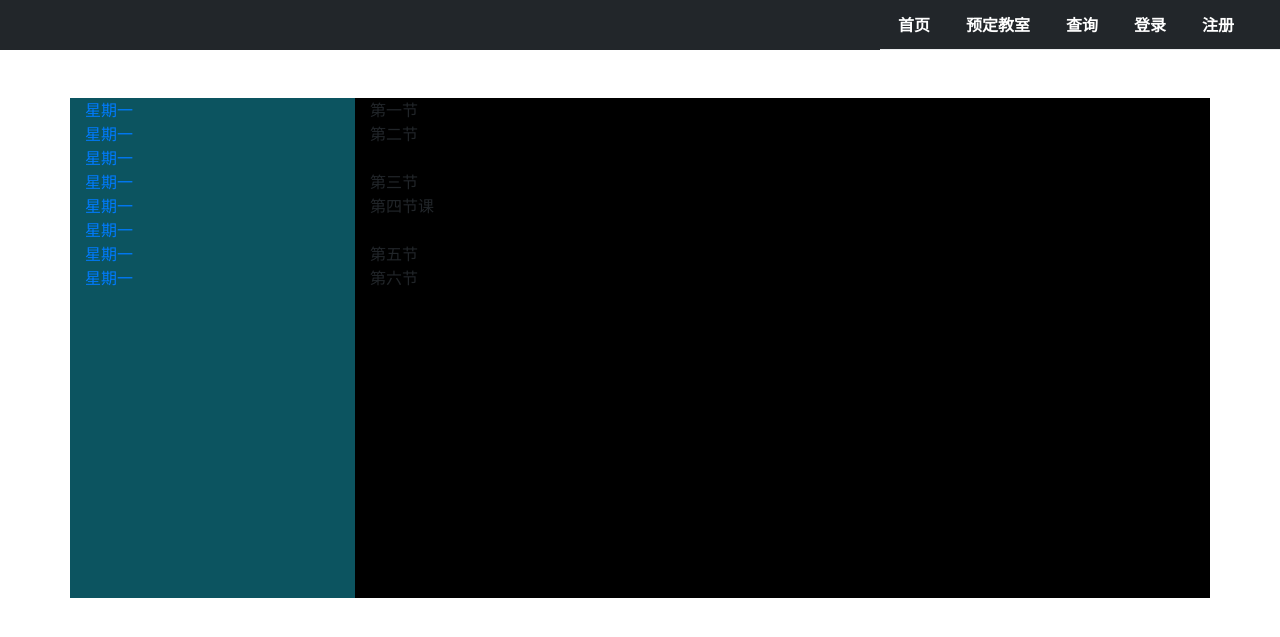
After one commit to KTGhaiyuan/Reservation-Flask, a Flask app: page /room/1 in a window 1280 px wide. The commit adds this page. Shown: the top 637 px of the page. Run offline with Flask 2, Linux system fonts and the light colour scheme; data that the repository does not hold is empty; parts of the project's set-up code (start-up, migrations or seed data) failed here and were passed over; some libraries are stand-ins or nearby versions.

Commit message:
add roomstatus,not finish .fix nav fix index when not login

```diff
--- a/Flask_backstage/app.py
+++ b/Flask_backstage/app.py
@@ -8,8 +8,12 @@ import datetime
 import utils
 
 app = Flask(__name__)
-allroom = ["101","111","105","108","201","202","204","205","208","212","301","302","304","305","308","310","312","第一电教室","第三电教室","第五电教室","第六电教室","第七电教室","第二电教室", "新平一","新平二","新平三","新平四","食品实验室","生物实验室一","生物实验室二","生物实验室三","生物实验室四","无机实验室","有机实验室","水化实验室","生化实验室","第三机房","第四机房","第五机房","第六机房","第一机房","第二机房","语音室02","第12机房", "第34机房","新语音室","旧语音室","电工电子实验室","金相实验室","发动机构造实验室","汽车维修实验室","发动机性能实验室","汽车电气实验室","电喷发动机试验室","汽车综合实习车间","基础实验室","冷库","空调实验室","制冷机械设备实验室","小型制冷实验室","旧平一","综合车间","绘图室"]
-
+allroom = ["101", "111", "105", "108", "201", "202", "204", "205", "208", "212", "301", "302", "304", "305", "308",
+           "310", "312", "第一电教室", "第三电教室", "第五电教室", "第六电教室", "第七电教室", "第二电教室", "新平一", "新平二", "新平三", "新平四", "食品实验室",
+           "生物实验室一", "生物实验室二", "生物实验室三", "生物实验室四", "无机实验室", "有机实验室", "水化实验室", "生化实验室", "第三机房", "第四机房", "第五机房", "第六机房",
+           "第一机房", "第二机房", "语音室02", "第12机房", "第34机房", "新语音室", "旧语音室", "电工电子实验室", "金相实验室", "发动机构造实验室", "汽车维修实验室",
+           "发动机性能实验室", "汽车电气实验室", "电喷发动机试验室", "汽车综合实习车间", "基础实验室", "冷库", "空调实验室", "制冷机械设备实验室", "小型制冷实验室", "旧平一", "综合车间",
+           "绘图室"]
 
 # change this config on product env
 app.config["MONGO_URI"] = "mongodb://localhost:27017/reservation"
@@ -18,13 +22,12 @@ app.config['JWT_SECRET_KEY'] = 'super-secret'
 app.config["SECRET_KEY"] = "super secret key"
 app.config["JWT_TOKEN_LOCATION"] = ['headers', 'cookies']
 app.config["JWT_ACCESS_TOKEN_EXPIRES"] = False
-app.config["JWT_COOKIE_CSRF_PROTECT"]=False
+app.config["JWT_COOKIE_CSRF_PROTECT"] = False
 # app.secret_key = "super secret key"
 mongo = PyMongo(app)
 jwt = JWTManager(app)
 
 # print(mongo.db.course.find_one({"classroom": "111", "sunday": "4", "time": "九","date":3}))
-
 
 
 """
@@ -38,6 +41,7 @@ def testjwt():
     aa = make_response(render_template("index.html"))
     aa.set_cookie("access_token_cookie", create_access_token(identity="a", expires_delta=False))
     return aa
+
 
 @app.route('/hw')
 def helloworld():
@@ -57,11 +61,12 @@ def test():
     # flash("asfas", "warning")
     # return aa
 
+
 @app.route('/register', methods=["GET", "POST"])
 def register():
     if (request.method == "GET"):
         return render_template("register.html")
-    elif(request.method=="POST"):
+    elif (request.method == "POST"):
         assert "actual_name" in request.form
         assert "username" in request.form
         assert "password" in request.form
@@ -76,20 +81,21 @@ def register():
             identity = request.form["identity"]
             password = request.form["password"]
             try:
-                user=mongo.db.user.find_one({"actual_name": str(actual_name),"username":str(username)})
-                if user!=None:
+                user = mongo.db.user.find_one({"actual_name": str(actual_name), "username": str(username)})
+                if user != None:
                     return redirect(url_for("/"))
                 else:
                     mongo.db.user.insert(
                         {"actual_name": actual_name, "username": username, "password": password, "identity": identity})
-                    #return "注册成功"
+                    # return "注册成功"
 
                     if ("json" in request.headers and request.headers["json"] == "1"):
                         return jsonify({"msg": "register successful", "error": "0"})
                     else:
                         flash("注册成功", "success")
-                        resp=make_response(redirect(url_for("index")))
-                        resp.set_cookie("access_token_cookie",create_access_token(identity=username,expires_delta=False))
+                        resp = make_response(redirect(url_for("index")))
+                        resp.set_cookie("access_token_cookie",
+                                        create_access_token(identity=username, expires_delta=False))
                         return resp
             except:
                 if ("json" in request.headers and request.headers["json"] == "1"):
@@ -97,8 +103,6 @@ def register():
                 else:
                     flash("已经注册,去登陆", "danger")
                     return redirect(url_for("register"))
-
-
 
 
 @app.route('/login', methods=["POST", "GET"])
@@ -130,6 +134,35 @@ def login():
                 resp.set_cookie("access_token_cookie", access_token)
                 return resp
 
+
+@app.route("/room/<string:roomname>")
+def roomstatus(roomname):
+    room = mongo.db.course.find({"classroom":str(roomname)})
+
+    now = datetime.datetime.now()  # 当前时间
+    start = datetime.datetime(2018, 9, 3, 0, 0, 0, 000000)  # 开始时间
+    diff = (now - start).days * 24 * 60 * 60 + (now - start).seconds  # 距离开学已经过了多长时间
+    week = now.weekday() + 1  # 星期几
+
+    dijizhou = int(diff / (7 * 24 * 60 * 60)) + 1  # 当前第几周
+    hour = float(((diff % (7 * 24 * 60 * 60) % (24 * 60 * 60))) / (60.0 * 60))  # 今天的第几个小时
+
+    time = utils.numtozh(utils.hourtonlessons(hour))  # 使用今天第几个小时转换成现在第几节课
+
+
+
+
+
+
+
+
+    for i in room:
+        print(i)
+
+
+    return render_template("roomstatus.html", roomname=roomname)
+
+
 @app.route("/testprotected", methods=["GET"])
 @jwt_required
 def testprotected():
@@ -148,13 +181,13 @@ def testoptional():
         return jsonify({"error": 1, "errmsg": "No access"})
 
 
-@app.route('/reservation', methods=['POST','GET'])
+@app.route('/reservation', methods=['POST', 'GET'])
 @jwt_required
 def reservation():
     if (request.method == "GET"):
         return render_template("reservation.html")
 
-    elif(request.method=="POST"):
+    elif (request.method == "POST"):
         currentuser = get_jwt_identity()
         if (currentuser):
             assert "classroom" in request.form
@@ -174,20 +207,23 @@ def reservation():
                 for i in timetemp:
                     if (i in ["一", "二", "三", "四", "五", "六", "七", "八", "九", "十", "十一", "十二"] and i not in time):
                         time.append(i)
-                reservation_status=[]
-                status=0
+                reservation_status = []
+                status = 0
                 for i in time:
-                    useroom = mongo.db.using.find_one({"classroom": str(classroom), "sunday": str(sunday), "time": str(i), "date": str(date)})
+                    useroom = mongo.db.using.find_one(
+                        {"classroom": str(classroom), "sunday": str(sunday), "time": str(i), "date": str(date)})
 
                     if useroom != None:
-                        status+=0
+                        status += 0
                     else:
                         mongo.db.using.insert(
-                            {"classroom": classroom, "sunday": sunday, "time": str(i), "date": date, 'user': currentuser})
-                        status+=1
-                        reservation_status.append({"classroom": classroom, "sunday": sunday, "time": str(i), "date": date})
-                if(status==0):
-                    return jsonify({"msg":"已经预定"})
+                            {"classroom": classroom, "sunday": sunday, "time": str(i), "date": date,
+                             'user': currentuser})
+                        status += 1
+                        reservation_status.append(
+                            {"classroom": classroom, "sunday": sunday, "time": str(i), "date": date})
+                if (status == 0):
+                    return jsonify({"msg": "已经预定"})
                 else:
                     return jsonify({"msg": reservation_status})
                     # return jsonify({"msg": "预定成功!"})
@@ -199,34 +235,38 @@ def reservation():
         else:
             return jsonify({"error": "please log in first"})
 
-@app.route("/",methods=['GET',"POST"])
-@jwt_required
+
+@app.route("/", methods=['GET', "POST"])
+@jwt_optional
 def index():
     currentuser = get_jwt_identity()
-    if (currentuser):
-        now = datetime.datetime.now()
-        start = datetime.datetime(2018, 9, 3, 0, 0, 0, 000000)
-        diff = (now - start).days * 24 * 60 * 60 + (now - start).seconds
-        week = now.weekday() + 1
 
-        dijizhou = int(diff / (7 * 24 * 60 * 60)) + 1
-        hour = float(((diff % (7 * 24 * 60 * 60) % (24 * 60 * 60))) / (60.0 * 60))
+    now = datetime.datetime.now()#当前时间
+    start = datetime.datetime(2018, 9, 3, 0, 0, 0, 000000)#开始时间
+    diff = (now - start).days * 24 * 60 * 60 + (now - start).seconds#距离开学已经过了多长时间
+    week = now.weekday() + 1#星期几
 
-        time = utils.numtozh(utils.hourtonlessons(hour))
-        roomstats = {}
-        for i in allroom:
-            yes = mongo.db.course_new.find_one({"classroom": str(i), "sunday": str(week), "time": str(time), "date": dijizhou})
-            yuding = mongo.db.using.find_one({"classroom": str(i), "sunday": str(week), "time": str(time), "date": dijizhou})
-            if (yes != None):
-                roomstats[i] = "youke"
-            elif (yuding != None):
-                roomstats[i] = "yijingyuding"
-            else:
-                roomstats[i] = "keyuding"
+    dijizhou = int(diff / (7 * 24 * 60 * 60)) + 1 #当前第几周
+    hour = float(((diff % (7 * 24 * 60 * 60) % (24 * 60 * 60))) / (60.0 * 60)) #今天的第几个小时
 
-        return render_template("index.html", roomstatsitems=roomstats.items(),currentuser=currentuser)
-    else:
-        return redirect(url_for("login"))
+    time = utils.numtozh(utils.hourtonlessons(hour)) #使用今天第几个小时转换成现在第几节课
+
+    roomstats = {}
+    for i in allroom:
+        yes = mongo.db.course.find_one(
+            {"classroom": str(i), "sunday": str(week), "time": str(time), "date": dijizhou})
+        yuding = mongo.db.using.find_one(
+            {"classroom": str(i), "sunday": str(week), "time": str(time), "date": dijizhou})
+        if (yes != None):
+            roomstats[i] = "youke"
+        elif (yuding != None):
+            roomstats[i] = "yijingyuding"
+        else:
+            roomstats[i] = "keyuding"
+
+    return render_template("index.html", roomstatsitems=roomstats.items(), currentuser=currentuser)
+
+    # return redirect(url_for("login"))
 
 
 @jwt.unauthorized_loader
@@ -234,29 +274,29 @@ def invalid_token_loaderr(a):
     return redirect(url_for("login"))
 
 
-@app.route('/cancel',methods=["GET","POST"])
+@app.route('/cancel', methods=["GET", "POST"])
 @jwt_required
 def cancel():
-    a=request
-    if(request.method=="POST"):
+    a = request
+    if (request.method == "POST"):
         assert "classroom" in request.form
         assert "sunday" in request.form
         # assert "time" in request.form
         assert "date" in request.form
         currentuser = get_jwt_identity()
-        if(currentuser):
+        if (currentuser):
             classroom = request.form['classroom']
             sunday = request.form['sunday']
             time = request.form['time']
             date = request.form['date']
 
-            timetemp=time[1:-2].replace('"',"").split(",")
-            time=[]
+            timetemp = time[1:-2].replace('"', "").split(",")
+            time = []
             for i in timetemp:
-                if(i in ["一","二","三","四","五","六","七","八","九","十","十一","十二"] and i not in time):
+                if (i in ["一", "二", "三", "四", "五", "六", "七", "八", "九", "十", "十一", "十二"] and i not in time):
                     time.append(i)
 
-            #TODO 添加循环time
+            # TODO 添加循环time
             try:
                 reservation_status = []
                 status = 0
@@ -269,7 +309,8 @@ def cancel():
                         mongo.db.using.remove(
                             {"classroom": str(classroom), "sunday": str(sunday), "time": str(i), "date": date})
                         status += 1
-                        reservation_status.append({"classroom": str(classroom), "sunday": str(sunday), "time": str(i), "date": date})
+                        reservation_status.append(
+                            {"classroom": str(classroom), "sunday": str(sunday), "time": str(i), "date": date})
                 if (status == 0):
                     return jsonify({"msg": "没有预定,不能取消!"})
                 else:
@@ -280,11 +321,12 @@ def cancel():
         else:
             return jsonify({"error": "please login in first"})
 
+
 @app.route('/find', methods=['POST', 'GET'])
 @jwt_required
 def find():
     currentuser = get_jwt_identity()
-    if(request.method=="POST"):
+    if (request.method == "POST"):
         if (currentuser):
             assert "classroom" in request.form
             assert "sunday" in request.form
@@ -297,20 +339,22 @@ def find():
                 time = request.form['time']
                 date = request.form['date']
 
-                rooms = mongo.db.course_new.find_one({"classroom": str(classroom), "sunday": str(sunday), "time": str(time),"date":int(date)})
-                if rooms==None:
-                    use = mongo.db.using.find_one({"classroom": str(classroom), "sunday": str(sunday), "time": str(time), "date": date})
-                    if use==None:
-                        return jsonify({"msg":"可以预定"})
+                rooms = mongo.db.course.find_one(
+                    {"classroom": str(classroom), "sunday": str(sunday), "time": str(time), "date": int(date)})
+                if rooms == None:
+                    use = mongo.db.using.find_one(
+                        {"classroom": str(classroom), "sunday": str(sunday), "time": str(time), "date": date})
+                    if use == None:
+                        return jsonify({"msg": "可以预定"})
                     else:
-                        return jsonify({"msg":"已经被预定!"})
+                        return jsonify({"msg": "已经被预定!"})
                 else:
-                    return jsonify({"msg":"有课"})
+                    return jsonify({"msg": "有课"})
             else:
                 return jsonify({"error": "1", "msg": "Information should be completed"})
         else:
             return jsonify({"error": "please login in first"})
-    elif(request.method=="GET"):
+    elif (request.method == "GET"):
         return render_template("find.html")
 
 
--- a/Flask_backstage/static/css/nav.css
+++ b/Flask_backstage/static/css/nav.css
@@ -5,14 +5,14 @@
     border-bottom: 1px solid #edeef0;
     margin:0px 0px 5px 0px;
     /*background-color: rgb(52,58,64);*/
-    background: #ccc;
+    /*background: #22262a;*/
     text-align: center;
 }
 .nav a{
 
     line-height: 50px;
     /*color: rgb(154,157,144);*/
-    color: black;
+    color: white;
     font-weight: bold;
     display: inline-block;
     text-decoration: none;
@@ -20,5 +20,5 @@
 }
 .nav a:hover{
     /*color: rgb(204,206,198);*/
-    color: rebeccapurple;
+    color: #aaaaaa;
 }
--- a/Flask_backstage/templates/base.html
+++ b/Flask_backstage/templates/base.html
@@ -9,6 +9,7 @@
     {% block bootstrap4 %}
         {% include "global/bootstrap.html" %}
     {% endblock %}
+    <link rel="stylesheet" href="../static/css/nav.css">
     {% block stylesheet %}
 
     {% endblock %}
@@ -17,6 +18,7 @@
     {% block script %}{% endblock %}
 </head>
 <body>
+
 {% block flashmsg %}
     {% with messages = get_flashed_messages(with_categories=true) %}
         {% if messages %}
@@ -34,6 +36,7 @@
     {% endwith %}
 
 {% endblock %}
+{% include "nav.html" %}
 
 {% block  body %}
 {% endblock %}
--- /dev/null
+++ b/Flask_backstage/templates/nav.html
@@ -0,0 +1,16 @@
+<div style="height: 50px;background-color: #22262a">
+    <div class="nav">
+        <a href="/">首页</a>
+        <a href="/reservation">预定教室</a>
+        <a href="/find">查询</a>
+
+        {% if currentuser %}
+            <a href="#" style="color: #ffffff">{{ currentuser }}</a>
+        {% else %}
+            <a href="/login" style="color: #ffffff">登录</a>
+            <a href="/register" style="color: #ffffff">注册</a>
+        {% endif %}
+
+
+    </div>
+</div>
--- /dev/null
+++ b/Flask_backstage/templates/roomstatus.html
@@ -0,0 +1,46 @@
+{% extends "base.html" %}
+{% block title %}{{ roomname }}{% endblock %}
+{% block body %}
+
+
+    <br>
+    <br>
+
+    <div class="container">
+        <div class="row">
+            <div class="col-3" style="background-color: #0c5460;height: 500px;">
+                <a href="">星期一</a><br>
+                <a href="">星期一</a><br>
+                <a href="">星期一</a><br>
+                <a href="">星期一</a><br>
+                <a href="">星期一</a><br>
+                <a href="">星期一</a><br>
+                <a href="">星期一</a><br>
+                <a href="">星期一</a><br>
+
+
+            </div>
+            <div class="col-9" style="background-color: #000000;height: 500px;">
+
+                <div>第一节</div>
+                <div>第二节</div>
+                <br>
+                <div>第三节</div>
+                <div>第四节课</div>
+                <br>
+                <div>第五节</div>
+                <div>第六节</div>
+
+            </div>
+
+        </div>
+
+    </div>
+
+
+
+
+
+
+
+{% endblock %}
```
Also changed, not shown: Flask_backstage/templates/index.html (+18 -14 lines).
